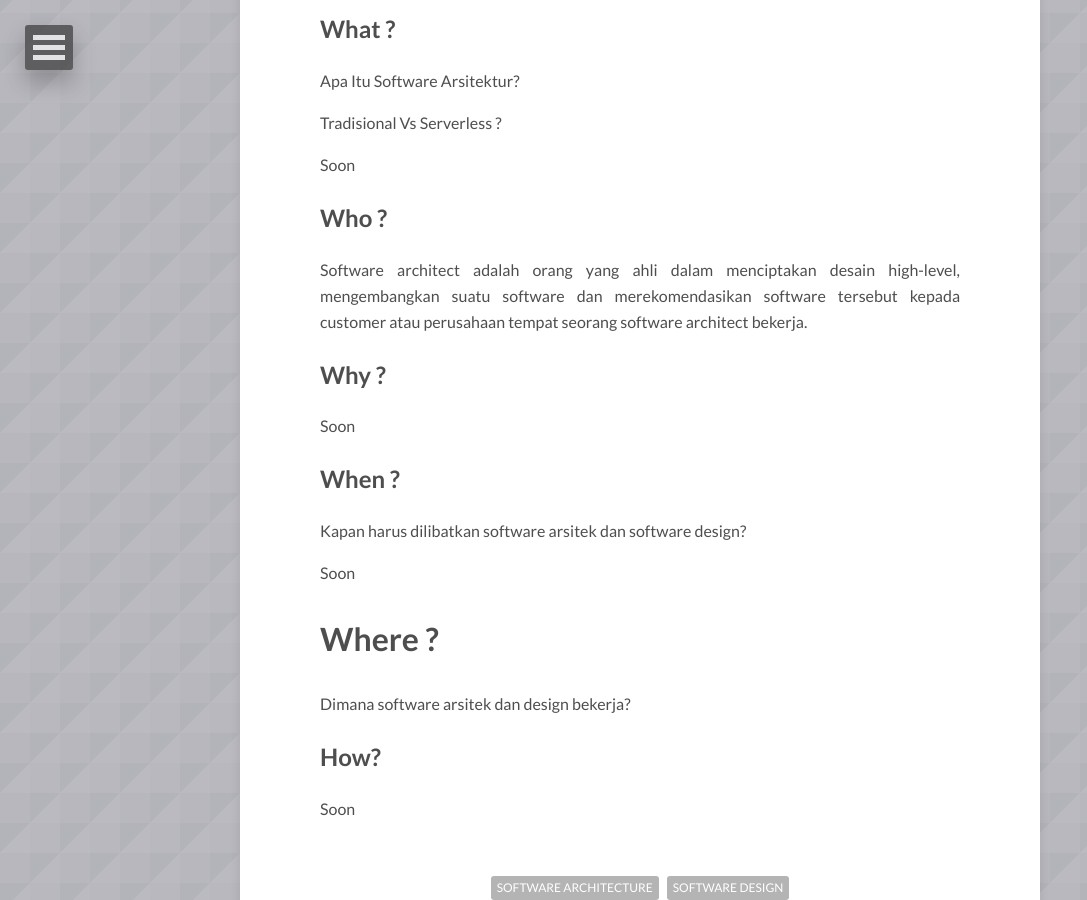
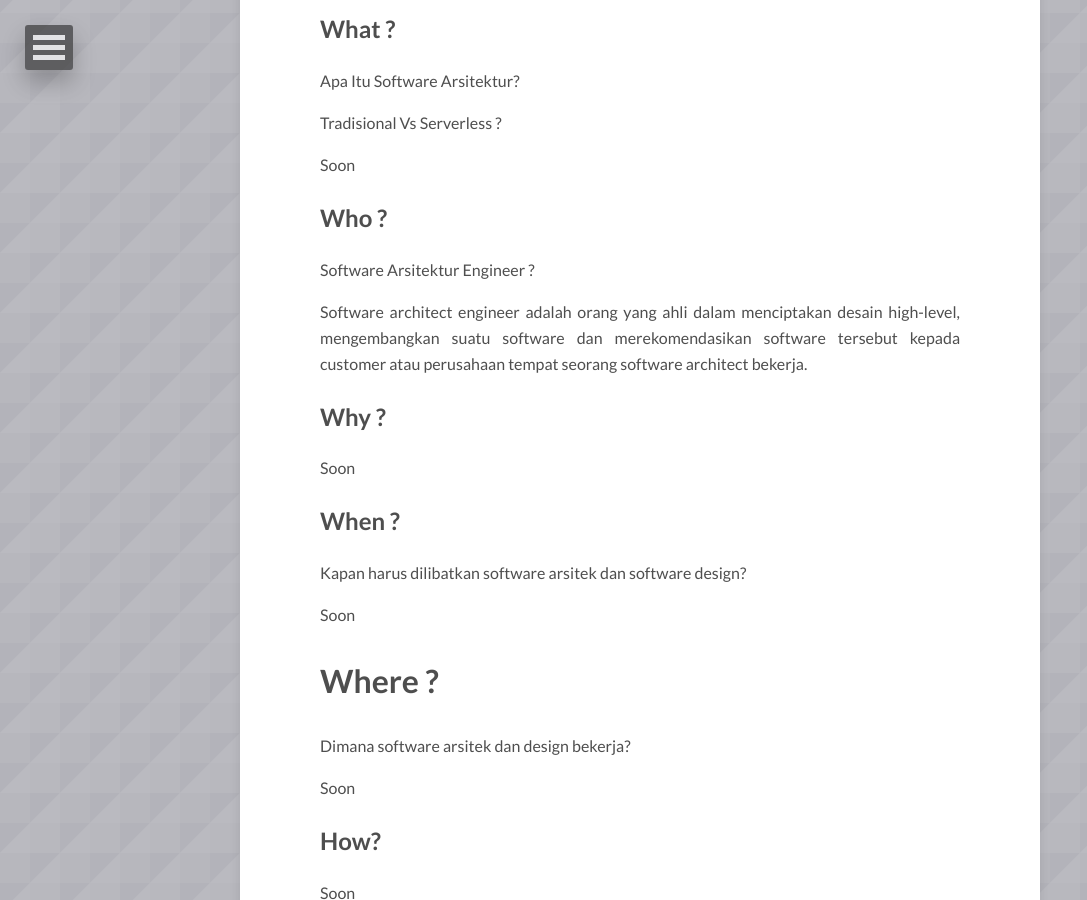
Before and after one commit to danigunawan/danigunawan.github.io, a Jekyll site: the page built from _posts/2022-11-08-belajar-software-arsitektur-dani-software-design-part-1.md, in a window 1280 px wide and 900 px high, scrolled down 1067 px. Shown: the whole window, without its empty margins (0-1087 px from the left). Built offline with Jekyll 4.4.1, drawn with Linux system fonts in a browser that asks for light colours; nearby versions of some CDN libraries; comment, search, counter and statistics services are not loaded.

Commit message:
[ADD POSTING] belajar software arsitektur dan software design

```diff
--- a/_posts/2022-11-08-belajar-software-arsitektur-dani-software-design-part-1.md
+++ b/_posts/2022-11-08-belajar-software-arsitektur-dani-software-design-part-1.md
@@ -28,8 +28,10 @@ Soon
 
 ## Who ?
 
+Software Arsitektur Engineer ?
+
 <div style="text-align: justify">
-Software architect adalah orang yang ahli dalam menciptakan desain high-level, mengembangkan suatu software dan merekomendasikan software tersebut kepada customer atau perusahaan tempat seorang software architect bekerja.
+Software architect engineer adalah orang yang ahli dalam menciptakan desain high-level, mengembangkan suatu software dan merekomendasikan software tersebut kepada customer atau perusahaan tempat seorang software architect bekerja.
 </div>
 
 ## Why ?
@@ -46,6 +48,8 @@ Soon
 
 Dimana software arsitek dan design bekerja?
 
+Soon
+
 ## How?
 
 Soon
```
